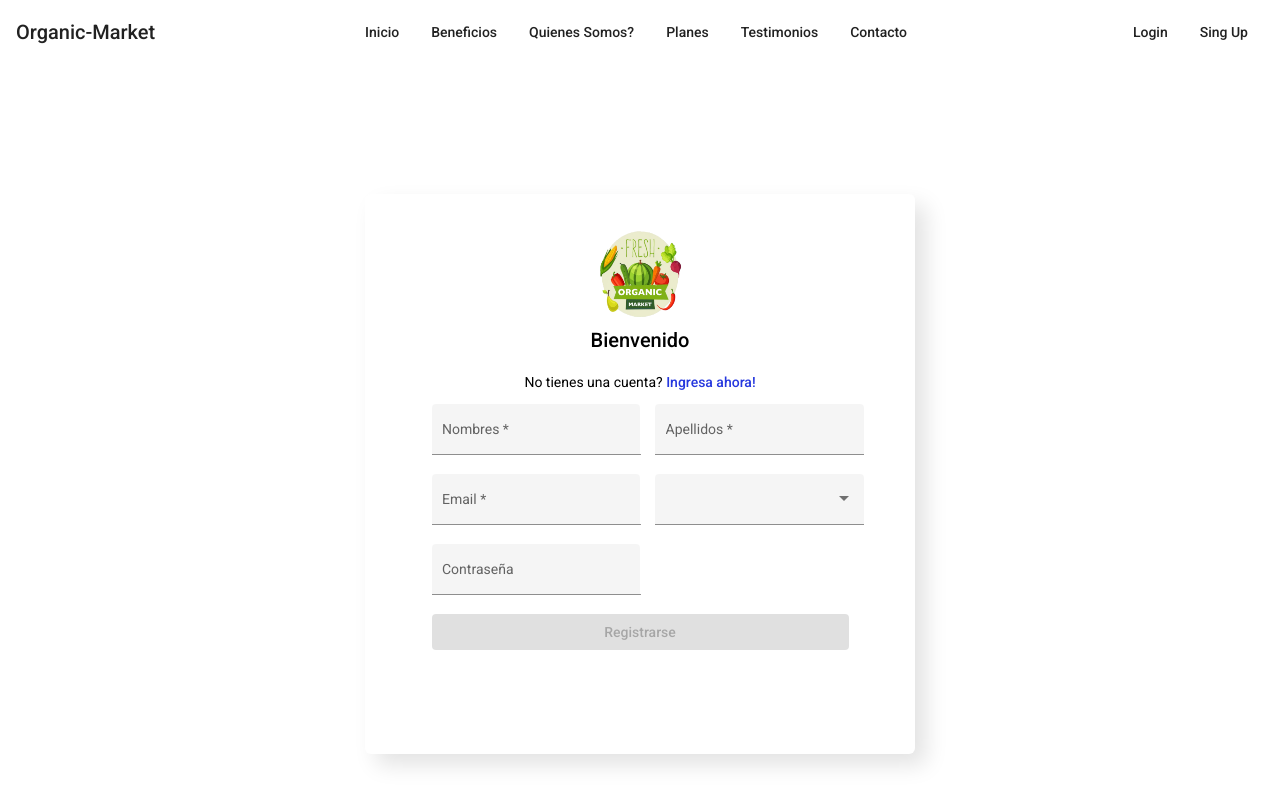
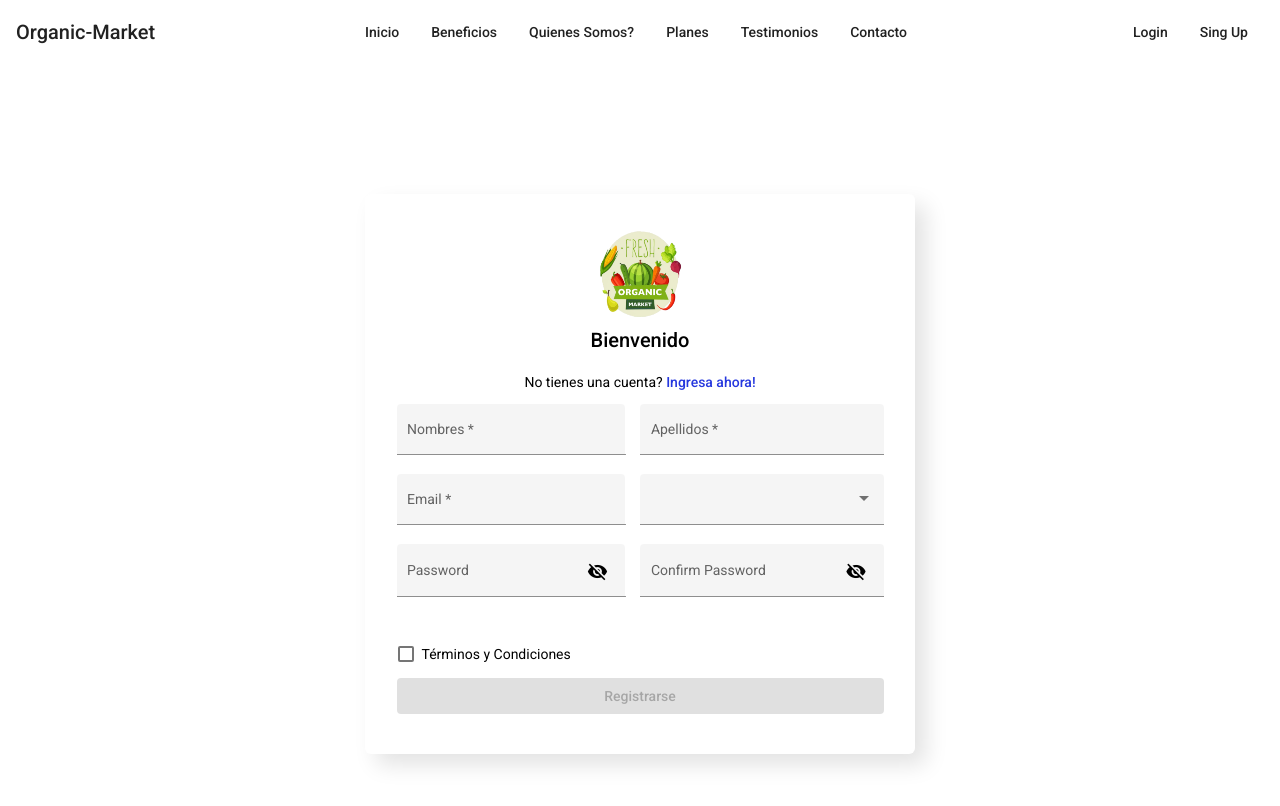
Before and after one commit to Organic-Market/Web-Apps, an Angular app: page /register in a window 1280 px wide. Shown: the top 806 px of the page. Built offline with nearby package versions, Linux system fonts and the light colour scheme.

Commit message:
Modificación de register

```diff
--- a/src/app/components/register/register.component.css
+++ b/src/app/components/register/register.component.css
@@ -39,6 +39,19 @@ form{
 }
 .part-form{
     display: grid;
-    grid-template-columns: 50% 50%;
+    grid-template-columns: 47% 50%;
     gap: 15px;
 }
+
+.example-section {
+    margin: 12px 0;
+  }
+
+  .example-margin {
+    margin: 0 1px;
+  }
+
+  ul {
+    list-style-type: none;
+    margin-top: 4px;
+  }
--- a/src/app/components/register/register.component.html
+++ b/src/app/components/register/register.component.html
@@ -33,18 +33,29 @@
       </div>
       <div class="part-form">
         <mat-form-field appearance="fill">
-          <mat-label>Contraseña</mat-label>
-          <input matInput formControlName="password"/>
+          <mat-label>Password</mat-label>
+          <input matInput [type]="hide ? 'password' : 'text'">
+          <button mat-icon-button matSuffix (click)="hide = !hide" [attr.aria-label]="'Hide password'" [attr.aria-pressed]="hide">
+            <mat-icon>{{hide?'visibility_off' : 'visibility'}}</mat-icon>
+          </button>
         </mat-form-field>
+        <mat-form-field appearance="fill">
+           <mat-label>Confirm Password</mat-label>
+           <input matInput [type]="hide ? 'password' : 'text'">
+           <button mat-icon-button matSuffix (click)="hide = !hide" [attr.aria-label]="'Hide password'" [attr.aria-pressed]="hide">
+             <mat-icon>{{hide?'visibility_off' : 'visibility'}}</mat-icon>
+           </button>
+         </mat-form-field>
+         <section class="example-section">
+          <mat-checkbox class="example-margin">Términos y Condiciones</mat-checkbox>
+        </section>
       </div>
-
       <button
         mat-button
         mat-raised-button
         color="primary"
         [disabled]="myForm.invalid"
-        (click)="saveUser()"
-      >
+        (click)="saveUser()">
         Registrarse
       </button>
     </form>
--- a/src/app/components/register/register.component.ts
+++ b/src/app/components/register/register.component.ts
@@ -12,6 +12,7 @@ import { MatSnackBar } from '@angular/material/snack-bar';
 })
 export class RegisterComponent implements OnInit {
 
+  hide = true;
   hide1 = true;
   hide2 = true;
 
--- a/src/app/components/shared/angular-material/angular-material.module.ts
+++ b/src/app/components/shared/angular-material/angular-material.module.ts
@@ -8,8 +8,9 @@ import {MatIconModule} from '@angular/material/icon';
 import {MatInputModule} from '@angular/material/input';
 import { ReactiveFormsModule } from '@angular/forms';
 import { MatOptionModule } from '@angular/material/core';
-import {MatSelectModule} from '@angular/material/select';
+import { MatSelectModule } from '@angular/material/select';
 import { MatSnackBarModule } from '@angular/material/snack-bar';
+import {MatCheckboxModule} from '@angular/material/checkbox';
 
 
 
@@ -27,6 +28,7 @@ import { MatSnackBarModule } from '@angular/material/snack-bar';
     MatOptionModule,
     MatSelectModule,
     MatSnackBarModule,
+    MatCheckboxModule,
   ],
   exports:[
     MatButtonModule,
@@ -38,6 +40,7 @@ import { MatSnackBarModule } from '@angular/material/snack-bar';
     MatOptionModule,
     MatSelectModule,
     MatSnackBarModule,
+    MatCheckboxModule,
 
 
   ]
```
